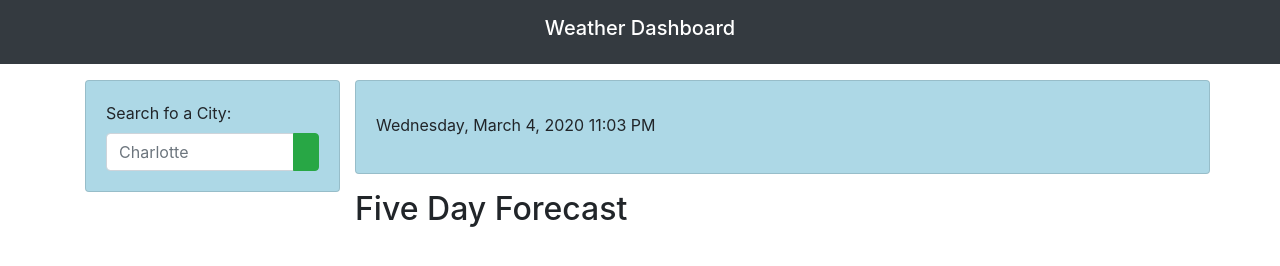
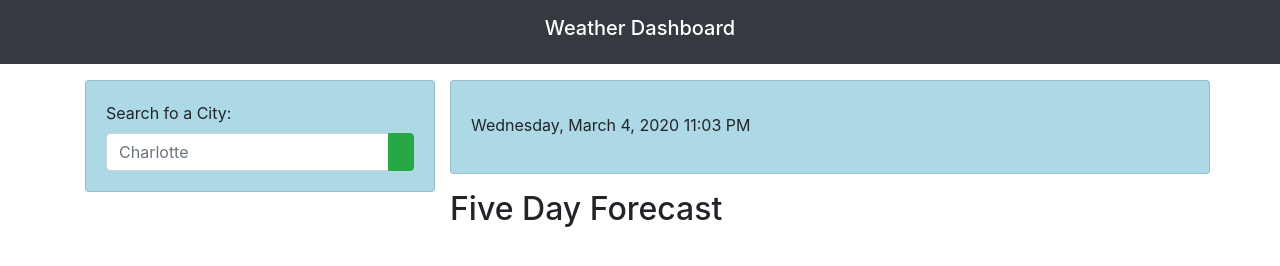
Before and after one commit to jlukewilliams94/Weather_Dashboard_JLW, a plain HTML site: page index.html in a window 1280 px wide. Drawn offline with nearby package versions, Linux system fonts and the light colour scheme.

Commit message:
Cleaned up the column widths

```diff
--- a/index.html
+++ b/index.html
@@ -15,7 +15,7 @@
 
     <div class="container">
         <div class="row">
-            <div class="col-md-3">
+            <div class="col-md-4">
                 <div class="card-margin card">
                     <div class="card-body">
                         <label>Search fo a City:</label>
@@ -23,7 +23,6 @@
                             <input type="text" class="form-control" id="searchInput" placeholder="Charlotte">
                                 <div class=input-group-append>
                                     <button class="btn fa-input btn-success" id="searchBtn" type="submit">
-                                        <i class="fas fa-input aria-hidden="true"></i>
                                     </button>
                                 </div>
                         </div>
@@ -31,7 +30,7 @@
                     </div>
                 </div>
             </div>
-            <div class="col-md-9">
+            <div class="col-md-8">
                 <div class="row">
                     <div class="card-margin card">
                         <div class="card-body">
```
